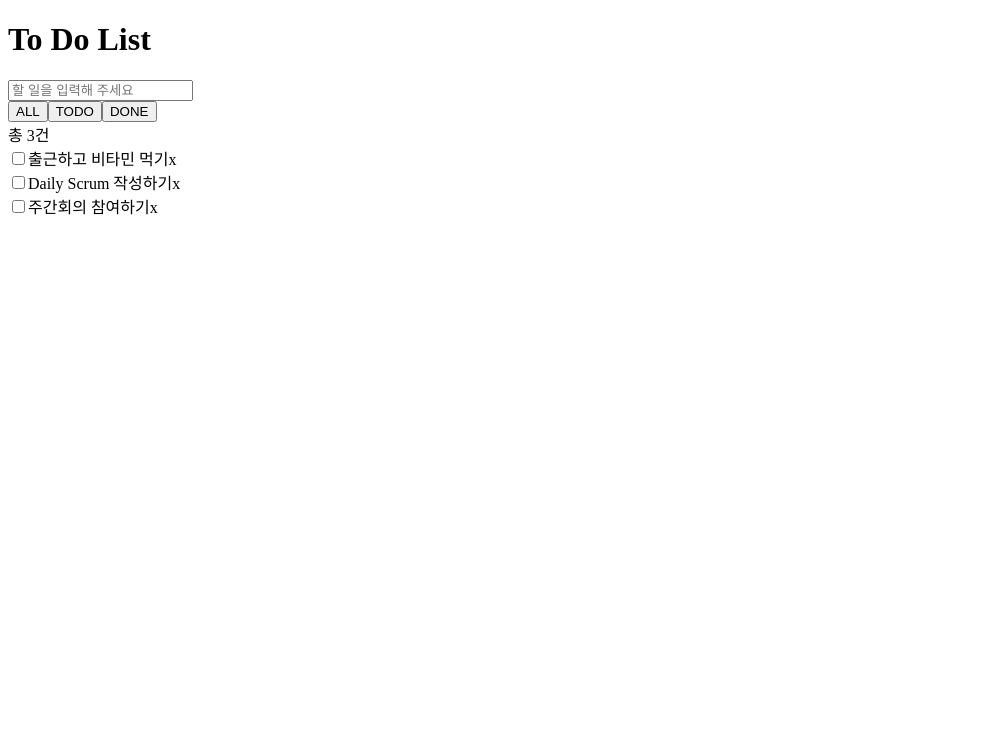
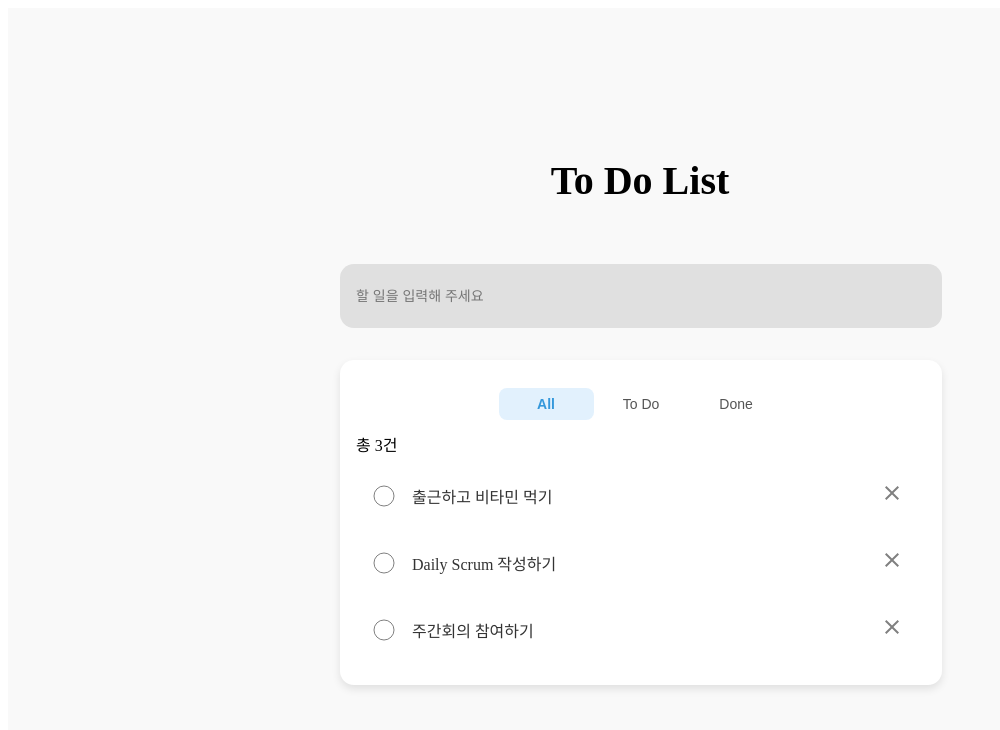
Before and after one commit to ayyb/interview-task-front-pre-course, a Next.js app: page / in a window 1280 px wide. Shown: the top 730 px of the page, without its empty margins (0-1000 px from the left). Built offline with nearby package versions, Linux system fonts and the light colour scheme.

Commit message:
style: 레이아웃 스타일링 및 아이콘 추가

```diff
--- a/src/components/TodoInput.tsx
+++ b/src/components/TodoInput.tsx
@@ -1,4 +1,7 @@
 import React from "react";
+import {
+    StyledInput,
+  } from "../styles";
 
 interface TodoInputProps {
   search: string;
@@ -24,7 +27,7 @@ const TodoInput: React.FC<TodoInputProps> = ({ search, setSearch, handleInput })
 
   return (
     <div>
-      <input
+      <StyledInput
         type="text"
         value={search}
         onChange={handleChange}
--- a/src/components/TodoItem.tsx
+++ b/src/components/TodoItem.tsx
@@ -1,4 +1,7 @@
 import React from "react";
+import {
+  ListItem,
+} from "../styles";
 
 interface Todo {
   id: number;
@@ -12,20 +15,64 @@ interface TodoItemProps {
   deleteTodo: (id: number) => void;
 }
 
-const TodoItem: React.FC<TodoItemProps> = ({ todo, toggleCompleted, deleteTodo }) => {
+const TodoItem: React.FC<TodoItemProps> = ({
+  todo,
+  toggleCompleted,
+  deleteTodo,
+}) => {
   return (
     <div>
-      <input
+      <ListItem>
+        {/* <input
           type="checkbox"
           onChange={() => toggleCompleted(todo.id)}
           checked={todo.completed}
+        /> */}
+        <svg
+          width="24"
+          height="24"
+          viewBox="0 0 24 24"
+          fill="none"
+          xmlns="http://www.w3.org/2000/svg"
+          onClick={() => toggleCompleted(todo.id)}
+        >
+       {todo.completed ? (
+          <path
+            fillRule="evenodd"
+            clipRule="evenodd"
+            d="M20.8483 5.65152C21.317 6.12015 21.317 6.87995 20.8483 7.34858L9.84834 18.3486C9.37972 18.8172 8.61992 18.8172 8.15129 18.3486L3.65128 13.8486C3.18265 13.3799 3.18265 12.6202 3.65128 12.1515C4.1199 11.6829 4.8797 11.6829 5.34833 12.1515L8.99981 15.803L19.1513 5.65152C19.6199 5.18289 20.3797 5.18289 20.8483 5.65152Z"
+            fill="black" // 체크된 상태
           />
-      {todo.text}
-      <span
-        onClick={() => deleteTodo(todo.id)}
+        ) : (
+          <circle
+            cx="12"
+            cy="12"
+            r="10"
+            stroke="gray"
+            strokeWidth="1"
+            fill="none" // 체크되지 않은 상태
+          />
+        )}
+        </svg>
+
+        <span>
+          <span className="text">{todo.text}</span>
+          <button onClick={() => deleteTodo(todo.id)}>
+            <svg
+              width="24"
+              height="24"
+              viewBox="0 0 24 24"
+              fill="none"
+              xmlns="http://www.w3.org/2000/svg"
             >
-        x
+              <path
+                d="M19 6.41L17.59 5L12 10.59L6.41 5L5 6.41L10.59 12L5 17.59L6.41 19L12 13.41L17.59 19L19 17.59L13.41 12L19 6.41Z"
+                fill="grey"
+              />
+            </svg>
+          </button>
         </span>
+      </ListItem>
     </div>
   );
 };
--- a/src/components/TodoList.tsx
+++ b/src/components/TodoList.tsx
@@ -1,5 +1,8 @@
 import React from "react";
 import TodoItem from "./TodoItem";
+import {
+  ListWrapper,
+} from "../styles";
 
 interface Todo {
   id: number;
@@ -13,9 +16,14 @@ interface TodoListProps {
   deleteTodo: (id: number) => void;
 }
 
-const TodoList: React.FC<TodoListProps> = ({ todos, toggleCompleted, deleteTodo }) => {
+const TodoList: React.FC<TodoListProps> = ({
+  todos,
+  toggleCompleted,
+  deleteTodo,
+}) => {
   return (
     <div>
+      <ListWrapper>
         <span> 총 {todos.length}건</span>
         <div>
           {todos.map((todo) => (
@@ -27,6 +35,7 @@ const TodoList: React.FC<TodoListProps> = ({ todos, toggleCompleted, deleteTodo
             />
           ))}
         </div>
+      </ListWrapper>
     </div>
   );
 };
--- a/src/components/TodoTabs.tsx
+++ b/src/components/TodoTabs.tsx
@@ -1,4 +1,7 @@
 import React from "react";
+import {
+  TabsWrapper,
+} from "../styles";
 
 interface TodoTabsProps {
   activeTab: string;
@@ -7,17 +10,11 @@ interface TodoTabsProps {
 
 const TodoTabs: React.FC<TodoTabsProps> = ({ activeTab, setActiveTab }) => {
   return (
-    <div>
-      <button onClick={() => setActiveTab("all")} >
-        ALL
-      </button>
-      <button onClick={() => setActiveTab("todo")} >
-        TODO
-      </button>
-      <button onClick={() => setActiveTab("done")} >
-        DONE
-      </button>
-    </div>
+      <TabsWrapper>
+        <button onClick={() => setActiveTab("all")} className={activeTab === "all" ? "active" : ""}>All</button>
+        <button onClick={() => setActiveTab("todo")} className={activeTab === "todo" ? "active" : ""}>To Do</button>
+        <button onClick={() => setActiveTab("done")} className={activeTab === "done" ? "active" : ""}>Done</button>
+      </TabsWrapper>
   );
 };
 
--- a/src/components/pages/TodoUserListPage.tsx
+++ b/src/components/pages/TodoUserListPage.tsx
@@ -4,8 +4,14 @@ import styled from "@emotion/styled";
 import TodoInput from "../TodoInput";
 import TodoTabs from "../TodoTabs";
 import TodoList from "../TodoList";
+import {
+  Container,
+  InnerWrapper,
+  Header,
+  SectionWrapper,
+} from "../../styles";
 
-const Container = styled.div``;
+// const Container = styled.div``;
 
 interface Props {}
 
@@ -67,9 +73,9 @@ const TodoUserListPage = ({}: Props) => {
 
   return (
     <Container>
-      <div>
-        <h1>To Do List</h1>
-      </div>
+      <InnerWrapper>
+        <Header>To Do List</Header>
+        {/* board */}
 
         {/* input */}
         <TodoInput
@@ -77,8 +83,7 @@ const TodoUserListPage = ({}: Props) => {
           setSearch={setSearch}
           handleInput={handleInput}
         />
-      {/* board */}
-      <div>
+        <SectionWrapper>
           {/* tab */}
           <TodoTabs activeTab={activeTab} setActiveTab={setActiveTab} />
           {/* list */}
@@ -87,7 +92,8 @@ const TodoUserListPage = ({}: Props) => {
             toggleCompleted={toggleCompleted}
             deleteTodo={deleteTodo}
           />
-      </div>
+        </SectionWrapper>
+      </InnerWrapper>
     </Container>
   );
 };
--- /dev/null
+++ b/src/styles.tsx
@@ -0,0 +1,141 @@
+import styled from "@emotion/styled";
+
+// 전체 컨테이너
+const Container = styled.div`
+  display: flex;
+  justify-content: center;
+  align-items: center;
+  height: 100vh;
+  background-color: #f9f9f9;
+`;
+
+// 내부 Wrapper
+const InnerWrapper = styled.div`
+  width: 600px;
+`;
+
+// 헤더
+const Header = styled.h1`
+  font-size: 40px;
+  font-weight: bold;
+  text-align: center;
+  margin-bottom: 60px;
+`;
+
+// StyledInput: 입력 필드 스타일링
+const StyledInput = styled.input`
+  width: 95%;
+  padding: 16px;
+  height: 32px; /* 높이 설정 */
+  border: none; /* 연한 회색 테두리 */
+  border-radius: 14px; /* 둥근 모서리 */
+  background-color: #e0e0e0; /* 연한 배경 */
+  font-size: 14px;
+  color: #333333;
+  margin-bottom: 32px; /* 하단 여백 */
+
+  &:focus {
+    outline: none;
+    border-color: #fffff; /* 포커스 시 파란색 */
+  }
+`;
+
+// SectionWrapper: Tab과 List가 있는 섹션
+const SectionWrapper = styled.div`
+  width: 95%; /* 부모 요소의 너비 */
+  padding: 16px; /* 내부 여백 */
+  background-color: #ffffff; /* 흰색 배경 */
+  border-radius: 14px; /* 라운드 모서리 */
+  box-shadow: 0 4px 8px rgba(0, 0, 0, 0.1); /* 약간의 그림자 */
+`;
+
+// TabsWrapper: Tab의 스타일링
+const TabsWrapper = styled.div`
+  display: flex;
+  justify-content: center; /* 탭을 가운데 정렬 */
+  margin-bottom: 16px;
+  width: 50%; /* 가로 화면의 1/3 */
+  margin: 0 auto; /* 가로 가운데 정렬 */
+  padding: 12px;
+
+
+  button {
+    flex: 1; /* 각 버튼이 내부에서 동일한 비율로 크기 나눔 */
+    width: 100%; /* 부모 요소의 너비 */
+    padding: 8px 6px;
+    background-color: transparent; /* 배경 투명 설정 */
+    border: none;
+    border-radius: 8px;
+    color: #555555;
+    font-size: 14px;
+    cursor: pointer;
+    text-align: center;
+
+    &:hover {
+      background-color: #e0f7fa; /* 연한 파란색으로 변경 */
+    }
+
+    &.active {
+      background-color: rgba(160, 209, 247, 0.3);
+      color: #3498db;
+      font-weight: bold;
+    }
+  }
+`;
+
+// ListWrapper: 할 일 리스트 스타일링
+const ListWrapper = styled.div`
+  display: flex;
+  flex-direction: column;
+  gap: 12px;
+`;
+const ListItem = styled.div`
+  display: flex;
+  align-items: center;
+  padding: 12px 16px;
+  border-radius: 8px;
+  background-color: #ffffff;
+  margin-bottom: 12px; /* 항목 간 간격 추가 */
+
+  input[type="checkbox"] {
+    margin-right: 4px; /* 체크박스 오른쪽 간격 */
+  }
+
+  span {
+    flex: 1;
+    display: flex;
+    justify-content: space-between; /* 텍스트와 x 버튼 사이 공간 채움 */
+    align-items: center;
+    margin-left: 8px; /* 체크박스와 텍스트 사이 간격 */
+
+    .text {
+      color: #333333;
+      white-space: nowrap; /* 줄바꿈 방지 */
+      overflow: hidden; /* 넘치는 텍스트 숨김 */
+      text-overflow: ellipsis; /* 넘치는 텍스트 말줄임 */
+    }
+
+    button {
+      background: none;
+      border: none;
+      color: #ff6b6b; /* 빨간색 아이콘 */
+      font-size: 18px;
+      cursor: pointer;
+
+      &:hover {
+        color: #ff4d4d; /* 더 진한 빨간색 */
+      }
+    }
+  }
+`;
+
+export {
+  Container,
+  InnerWrapper,
+  Header,
+  StyledInput,
+  SectionWrapper,
+  TabsWrapper,
+  ListWrapper,
+  ListItem,
+};
```
Also changed, not shown: src/assets/Check.svg (added), src/assets/Close.svg (added). Lines whose indentation alone changed are shown as unchanged.
